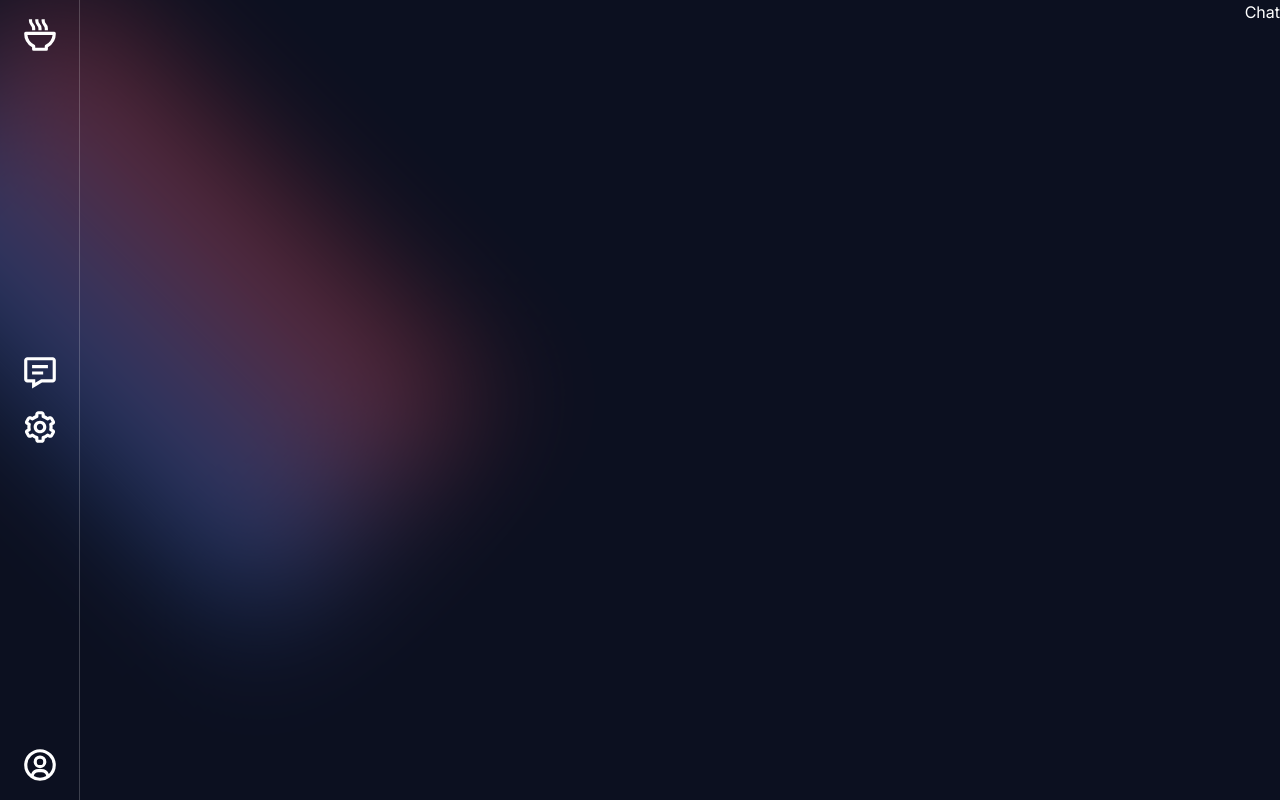
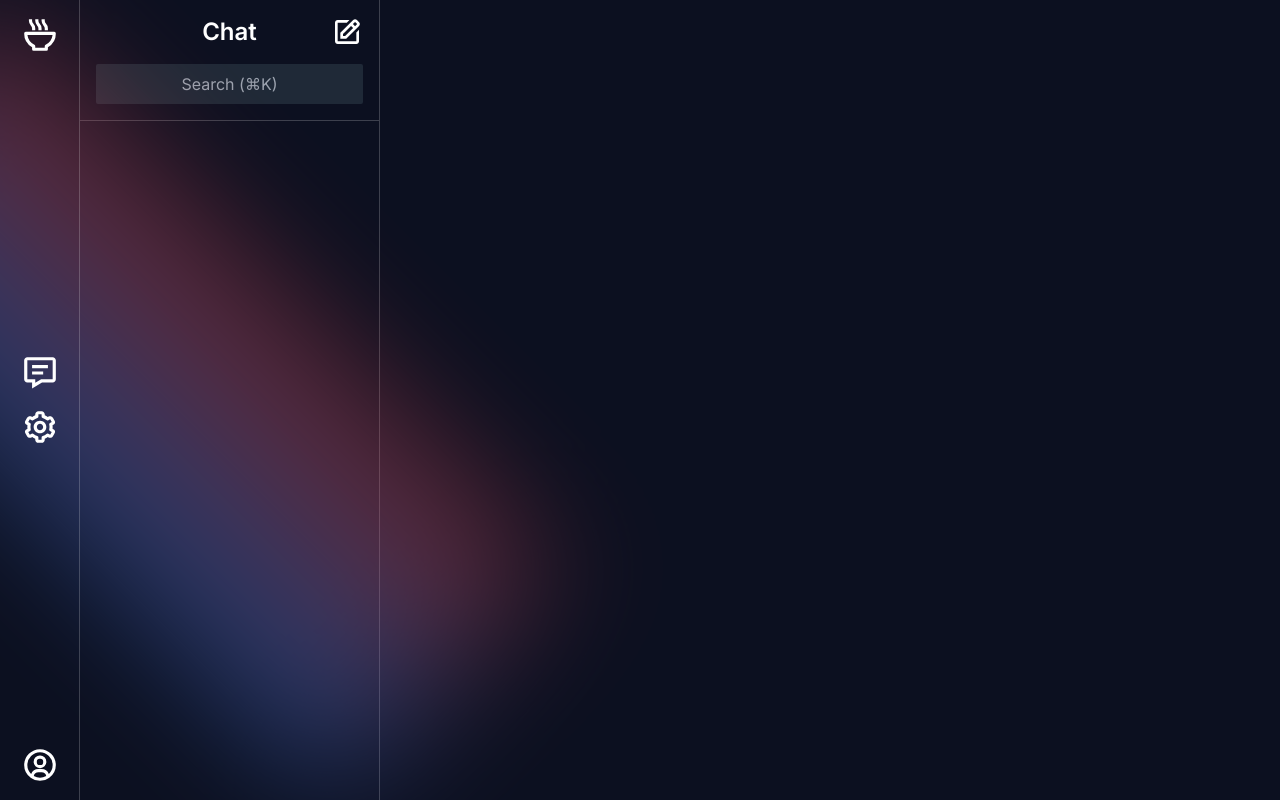
Before and after one commit to armeono/chat-app-v2, a Next.js app in the folder next-chat/: page /chat in a window 1280 px wide. Built offline with nearby package versions, Linux system fonts and the light colour scheme.

Commit message:
started working on ChatSidebar

```diff
--- a/next-chat/src/app/NavigationLayout.tsx
+++ b/next-chat/src/app/NavigationLayout.tsx
@@ -1,4 +1,4 @@
-import Menu from "@/components/menu";
+import Menu from "@/components/Menu";
 
 type Props = {
   children?: React.ReactNode;
@@ -7,7 +7,7 @@ type Props = {
 const NavigationLayout = ({ children }: Props) => {
   return (
     <div className="h-full w-full flex text-white">
-      <div className="h-full w-full z-10 relative">
+      <div className="h-full w-[80px] z-10 relative">
         <Menu />
       </div>
       {children}
--- a/next-chat/src/app/chat/page.tsx
+++ b/next-chat/src/app/chat/page.tsx
@@ -1,7 +1,11 @@
-import Menu from "@/components/menu";
+import ChatSidebar from "@/components/ChatSidebar";
 
 const Chat = () => {
-  return <div className="text-white">Chat</div>;
+  return (
+    <div className="text-white">
+      <ChatSidebar />
+    </div>
+  );
 };
 
 export default Chat;
--- a/next-chat/src/app/layout.tsx
+++ b/next-chat/src/app/layout.tsx
@@ -1,4 +1,4 @@
-import Menu from "@/components/menu";
+import Menu from "@/components/Menu";
 import "./globals.css";
 import type { Metadata } from "next";
 import { Inter } from "next/font/google";
@@ -21,7 +21,7 @@ export default function RootLayout({
     <html lang="en">
       <body className={inter.className}>
         <div className="h-screen w-screen">
-          <div className="h-[600px] w-1/4 -rotate-45 -z-1  absolute bg-gradient-to-r from-blue-500 to-red-500 blur-3xl opacity-40"></div>
+          <div className="h-[800px] w-1/4 -rotate-45 -z-1 rounded-3xl  absolute bg-gradient-to-r from-blue-500 to-red-500 blur-3xl opacity-40"></div>
           <Providers>{children}</Providers>
         </div>
       </body>
--- a/next-chat/src/app/settings/page.tsx
+++ b/next-chat/src/app/settings/page.tsx
@@ -1,5 +1,9 @@
 const Settings = () => {
-  return <div>Settings</div>;
+  return (
+    <div>
+      <h1 className="">Settings</h1>
+    </div>
+  );
 };
 
 export default Settings;
--- /dev/null
+++ b/next-chat/src/components/ConversationCard/index.tsx
@@ -0,0 +1,5 @@
+const ConversationCard = () => {
+  return <div className="h-[50px] w-full border"></div>;
+};
+
+export default ConversationCard;
--- /dev/null
+++ b/next-chat/src/components/Search/index.tsx
@@ -0,0 +1,18 @@
+type Props = {
+  width?: number;
+  height?: number;
+};
+
+const Search = ({ width, height }: Props) => {
+  return (
+    <input
+      type="text"
+      className={`bg-gray-800 rounded-sm  ${
+        width ? `w-[${width}px]` : "w-full"
+      } ${height ? `w-[${height}px]` : "h-10"} focus:outline-none text-center`}
+      placeholder="Search (⌘K)"
+    />
+  );
+};
+
+export default Search;
--- a/next-chat/src/components/chatSidebar/index.tsx
+++ b/next-chat/src/components/chatSidebar/index.tsx
@@ -0,0 +1,20 @@
+import { BiEdit } from "react-icons/bi";
+import Search from "../Search";
+
+const ChatSidebar = () => {
+  return (
+    <div className="h-full w-[300px] border-r border-white border-opacity-20">
+      <div className="border-b border-white border-opacity-20 pb-4">
+        <div className="w-full h-12 flex justify-center items-center px-4 py-8 relative">
+          <h1 className="text-2xl font-semibold">Chat</h1>
+          <BiEdit size={32} className="absolute right-4 cursor-pointer" />
+        </div>
+        <div className="w-full px-4">
+          <Search />
+        </div>
+      </div>
+    </div>
+  );
+};
+
+export default ChatSidebar;
--- a/next-chat/src/components/menu/index.tsx
+++ b/next-chat/src/components/menu/index.tsx
@@ -1,6 +1,6 @@
 import { menuIcons } from "@/utils/icons";
 import { BiBowlHot, BiUserCircle } from "react-icons/bi";
-import Icon from "../icon";
+import Icon from "../Icon";
 import Link from "next/link";
 
 const Menu = () => {
```
Also changed, not shown: next-chat/src/components/chatCard/index.tsx (deleted).
